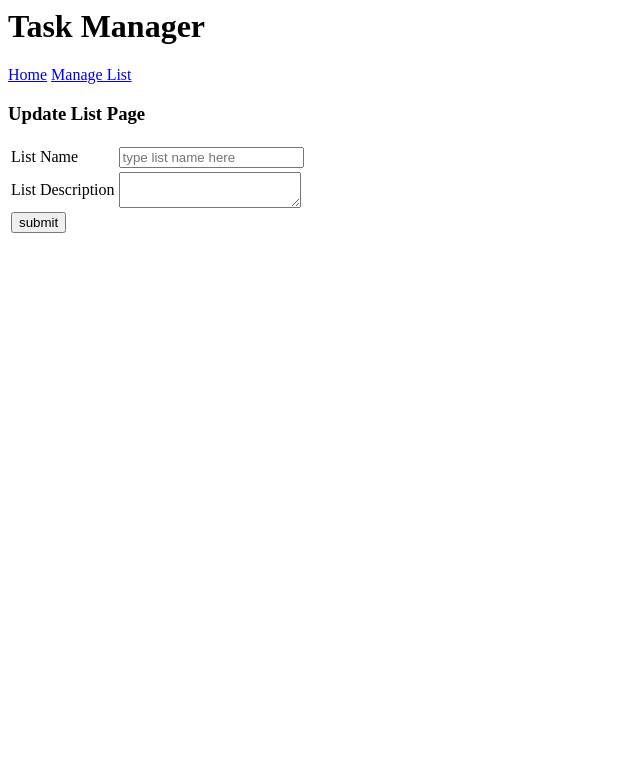
After one commit to shreyacasm/task-manager, a PHP site: page /task-manager/update-list.php in a window 1280 px wide. The commit adds this page. Shown: the top 783 px of the page, without its empty margins (0-640 px from the left). Run offline with PHP 8.4, Linux system fonts and the light colour scheme; tables that the repository leaves empty or names only in its code hold one stand-in row (values such as "Sample post"); data that the repository does not hold is empty.

Commit message:
update list

```diff
--- /dev/null
+++ b/update-list.php
@@ -0,0 +1,111 @@
+<?php
+
+    include('config/constants.php');
+
+    if(isset($_GET['list_id'])){
+        //get the list id value
+        $list_id = $_GET['list_id'];
+        $conn = mysqli_connect(LOCALHOST, DB_USERNAME, DB_PASSWORD) or die(mysqli_error());
+        $db_select = mysqli_select_db($conn, DB_NAME) or die(mysqli_error());
+
+        //sql query to get the values from database
+        $sql = "SELECT * FROM tbl_lists
+                WHERE list_id=$list_id";
+
+        $res = mysqli_query($conn, $sql);
+
+        //to check execution of query
+        if($res == true){
+            //get the value from database
+            //value in array format
+            $row = mysqli_fetch_assoc($res);
+            //print_r($row);
+
+            //create indvidual variable to save the data
+            $list_name = $row['list_name'];
+            $list_desc = $row['list_desc'];
+
+        }
+        else{
+            //go back to manage list page
+            header('location:'.SITEURL.'manage-list.php');
+        }
+    }
+?>
+
+<html>
+<head>
+    <title>Task Manager</title>
+</head>
+<body>
+    <h1>Task Manager</h1>
+
+    <a href="<?php echo SITEURL; ?>">Home</a>
+    <a href="<?php echo SITEURL; ?>manage-list.php">Manage List</a>
+
+    <h3>Update List Page</h3>
+    <p>
+        <?php
+            //wheather session is set or not
+            if(isset($_SESSION['update_fail'])){
+                echo $_SESSION['update_fail'];
+                unset($_SESSION['update_fail']);
+            }
+        ?>
+    </p>
+    <!-- form to update list starts here -->
+    <form method="POST" action="">
+        <table>
+            <tr>
+                <td>List Name</td>
+                <td><input type="text" name="list_name" value="<?php echo $list_name; ?>" placeholder="type list name here" required="required" ></td>
+            </tr>
+            <tr>
+                <td>List Description</td>
+                <td><textarea type="text" name="list_desc" >
+                    <?php echo $list_desc; ?>
+                </textarea></td>
+            </tr>
+            <tr>
+                <td>
+                    <input type="submit" name="submit" value="submit">
+                </td>
+            </tr>
+        </table>
+    </form>
+    <!-- form to add list ends here -->
+</body>
+</html>
+
+<?php
+    //check wheather submit btn clicked or not
+    if(isset($_POST['submit'])){
+        //echo "Button Clicked";
+        //get the updated values from form
+
+        $list_name = $_POST['list_name'];
+        $list_desc = $_POST['list_desc'];
+
+        $conn2 = mysqli_connect(LOCALHOST, DB_USERNAME, DB_PASSWORD) or die(mysqli_error());
+        $db_select2 = mysqli_select_db($conn2, DB_NAME);
+
+        $sql2 = "UPDATE tbl_lists SET
+                list_name='$list_name',
+                list_desc='$list_desc'
+                WHERE list_id=$list_id
+        ";
+        $res2 = mysqli_query($conn2, $sql2);
+
+
+        // //to check query execution
+        if($res2 == true){
+             $_SESSION['update']="List Updated Successfully";
+            header("location:".SITEURL.'manage-list.php');
+        }
+        else{
+            $_SESSION['update_fail']="Failed to List Update";
+            header('location'.SITEURL.'update-list.php?list_id='.$list_id);
+        }
+    }
+
+?>
```
Also changed, not shown: manage-list.php (+8 -1 lines).
